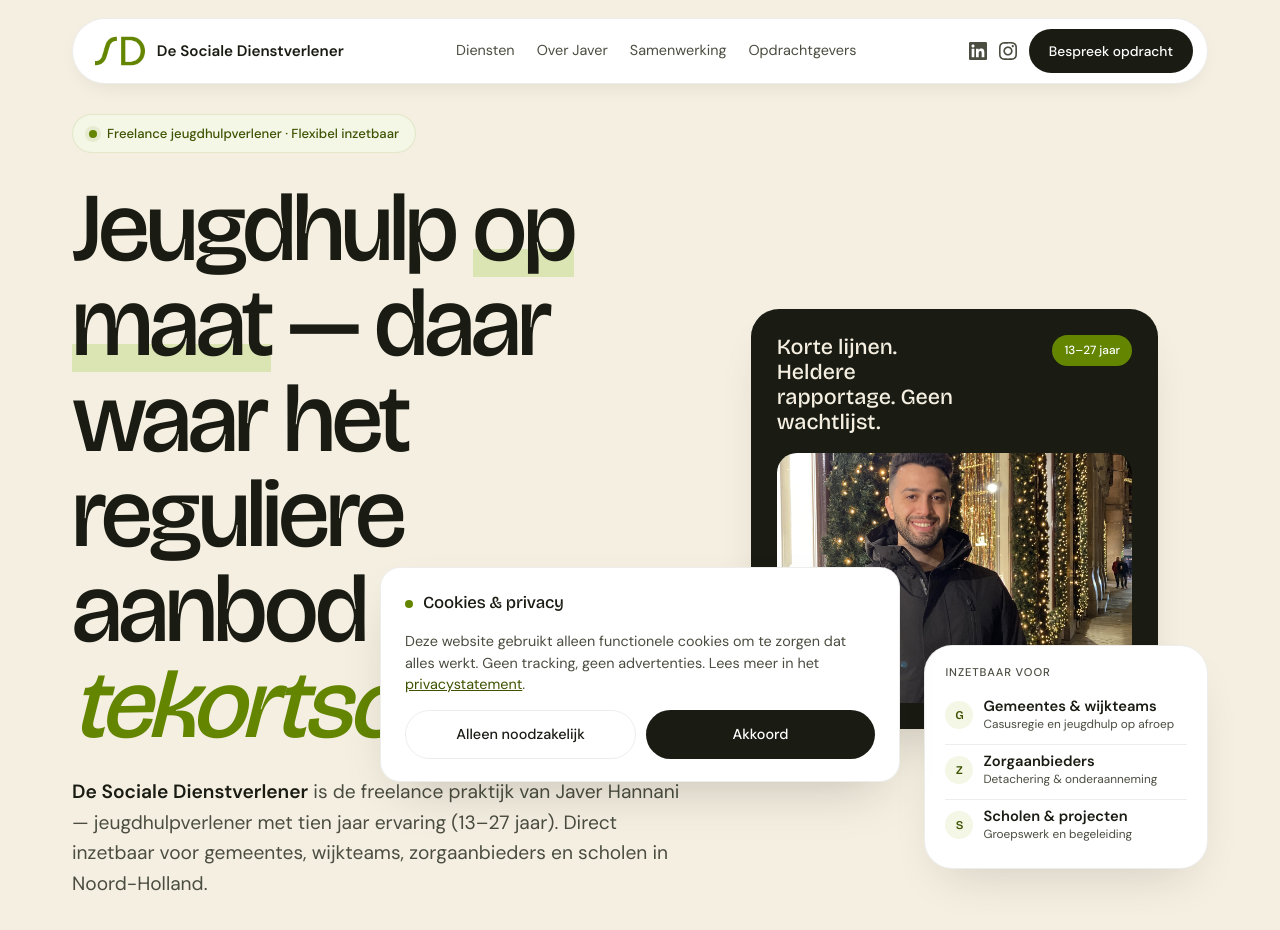
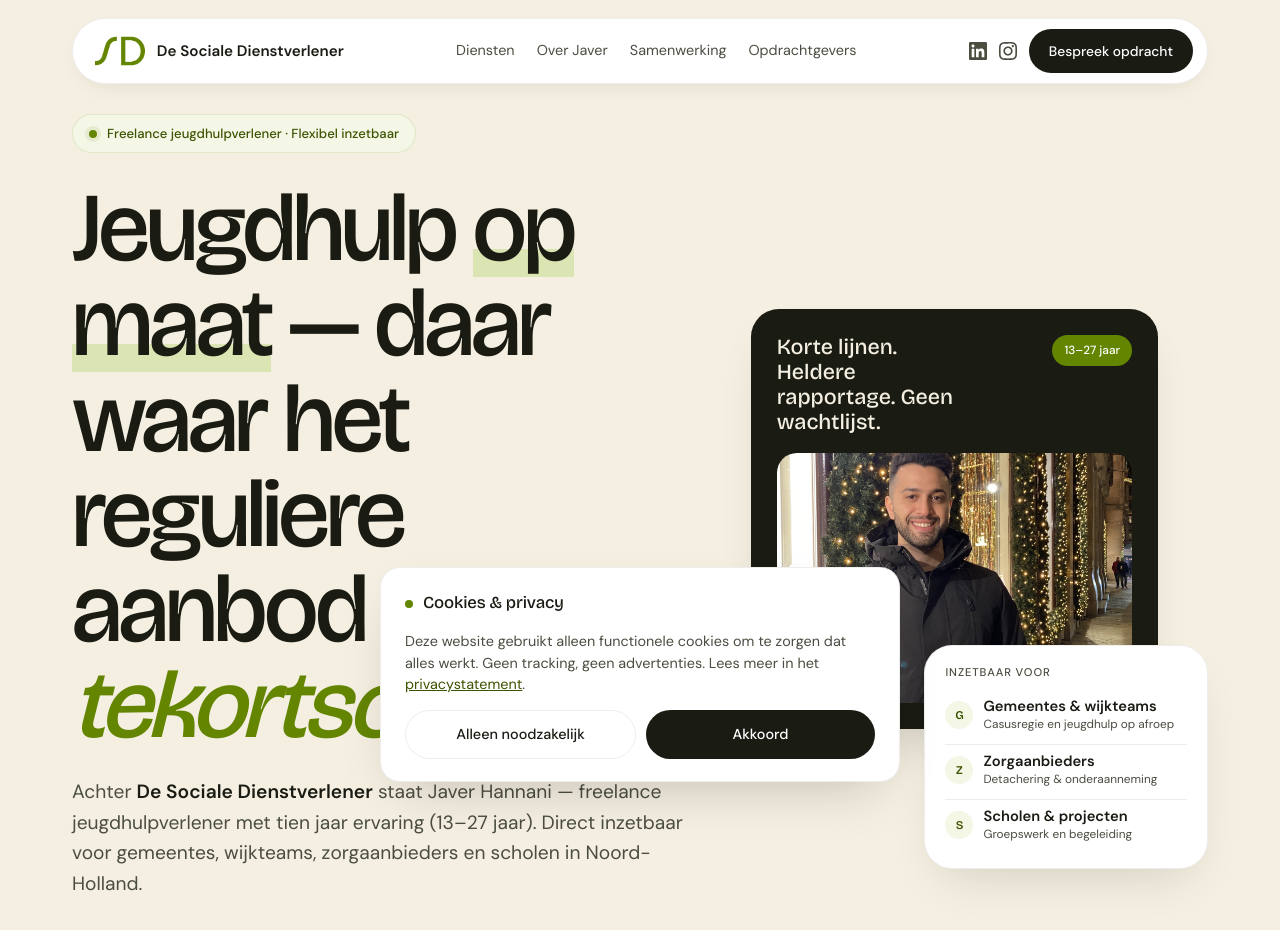
Before and after one commit to javerhannani/socialedienstverlener, a Next.js app: page / in a window 1280 px wide. Shown: the top 930 px of the page. Built offline with nearby package versions, Linux system fonts and the light colour scheme.

Commit message:
Rephrase hero lead — drop 'praktijk' wording
Javer doesn't run a practice; reframe as 'Achter De Sociale
Dienstverlener staat Javer Hannani — freelance jeugdhulpverlener...'

```diff
--- a/components/Hero.tsx
+++ b/components/Hero.tsx
@@ -35,8 +35,7 @@ export default function Hero() {
             </h1>
 
             <p className="text-[1.2rem] text-ink-2 max-w-[50ch] m-0 mb-8">
-              <strong className="text-ink font-semibold">De Sociale Dienstverlener</strong> is de freelance praktijk van
-              Javer Hannani — jeugdhulpverlener met tien jaar ervaring (13–27 jaar). Direct inzetbaar voor gemeentes,
+              Achter <strong className="text-ink font-semibold">De Sociale Dienstverlener</strong> staat Javer Hannani — freelance jeugdhulpverlener met tien jaar ervaring (13–27 jaar). Direct inzetbaar voor gemeentes,
               wijkteams, zorgaanbieders en scholen in Noord-Holland.
             </p>
 
```
